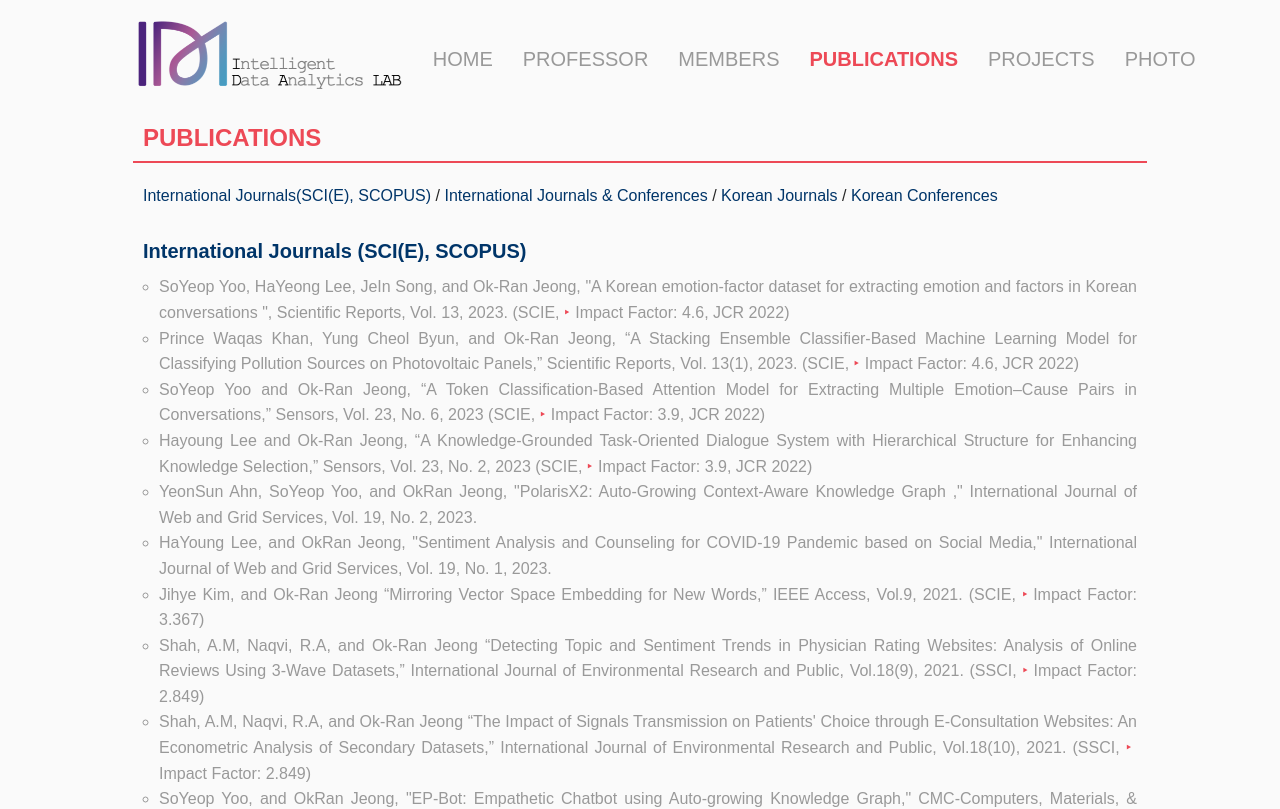
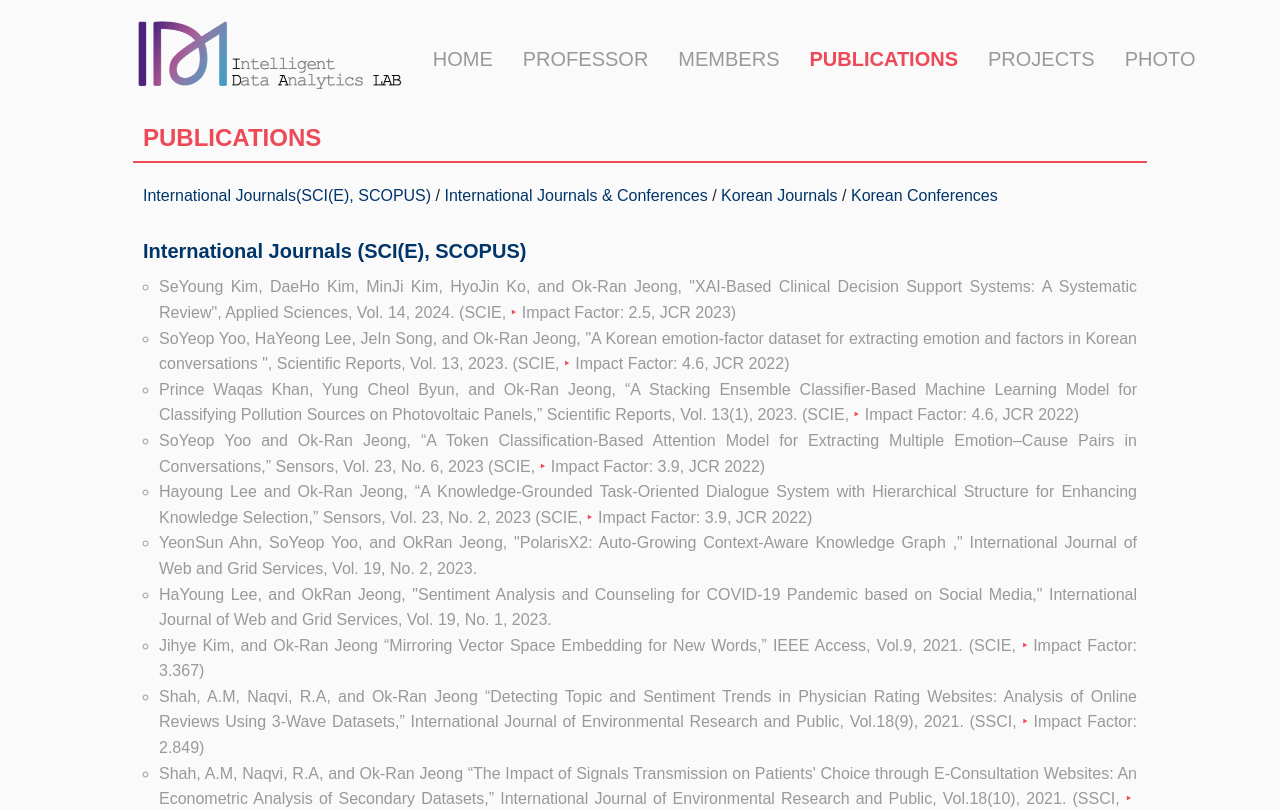
Before and after one commit to IDALab-Gachon/idalab, a React (Create React App) app: page /publications in a window 1280 px wide. Shown: the top 809 px of the page. Built offline with nearby package versions, Linux system fonts and the light colour scheme.

Commit message:
publication 추가

```diff
--- a/src/Pages/Publications.js
+++ b/src/Pages/Publications.js
@@ -74,6 +74,12 @@ const Publications = () => {
         <div id="int_journals_sci">
           <ListTitle>International Journals (SCI(E), SCOPUS)</ListTitle>
           <PubList>
+            <PubListItem>
+              SeYoung Kim, DaeHo Kim, MinJi Kim, HyoJin Ko, and Ok-Ran Jeong,
+              "XAI-Based Clinical Decision Support Systems: A Systematic
+              Review", Applied Sciences, Vol. 14, 2024. (SCIE,{" "}
+              <b>Impact Factor: 2.5</b>, JCR 2023)
+            </PubListItem>
             <PubListItem>
               SoYeop Yoo, HaYeong Lee, JeIn Song, and Ok-Ran Jeong, "A Korean
               emotion-factor dataset for extracting emotion and factors in
```
